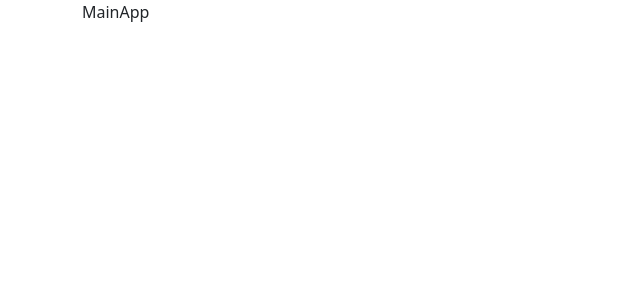
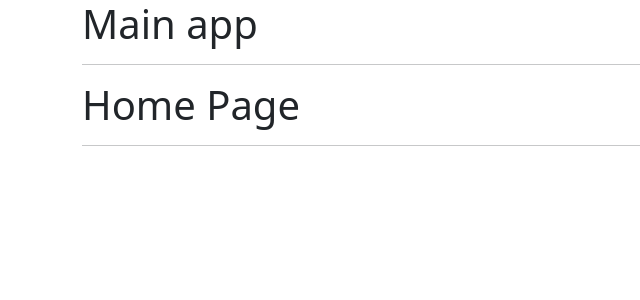
Before and after one commit to saulsistemas/CURSO-REACT, a React (Vite) app: page / in a window 1280 px wide. Shown: the top 300 px of the page, without its empty margins (0-640 px from the left). Built offline with nearby package versions, Linux system fonts and the light colour scheme.

Commit message:
09 configurando rutas routes route navigate

```diff
--- a/src/09-useContext/AboutPage.jsx
+++ b/src/09-useContext/AboutPage.jsx
@@ -2,6 +2,9 @@
 
 export const AboutPage = () => {
   return (
-    <div>AboutPage</div>
+    <>
+      <h1>AboutPage</h1>
+      <hr />
+    </>
   )
 }
--- a/src/09-useContext/HomePage.jsx
+++ b/src/09-useContext/HomePage.jsx
@@ -2,6 +2,10 @@
 
 export const HomePage = () => {
   return (
-    <div>HomePage</div>
+
+    <>
+    <h1>Home Page</h1>
+      <hr />
+    </>
   )
 }
--- a/src/09-useContext/LoginPage.jsx
+++ b/src/09-useContext/LoginPage.jsx
@@ -2,6 +2,9 @@
 
 export const LoginPage = () => {
   return (
-    <div>LoginPage</div>
+    <>
+      <h1>LoginPage</h1>
+      <hr />
+    </>
   )
 }
--- a/src/09-useContext/MainApp.jsx
+++ b/src/09-useContext/MainApp.jsx
@@ -1,7 +1,25 @@
 import React from 'react'
+import { Navigate, Route, Routes } from 'react-router-dom'
+import { HomePage } from './HomePage'
+import { AboutPage } from './AboutPage'
+import { LoginPage } from './LoginPage'
 
 export const MainApp = () => {
   return (
-    <div>MainApp</div>
+    <>
+      <h1>Main app</h1>
+      <hr />
+
+      <Routes>
+        <Route path ="/"  element ={ <HomePage/>} />
+        <Route path ="/login"  element ={ <LoginPage/>} />
+        <Route path ="/about"  element ={ <AboutPage/>} />
+
+        {/* {<Route path ="/*"  element ={ <LoginPage/>} />} */}
+        {/* {para que en la url no quede la ruta falsa y redireccione} */}
+        <Route path ="/*"  element ={ <Navigate to="/about"/>} />
+
+      </Routes>
+    </>
   )
 }
```
